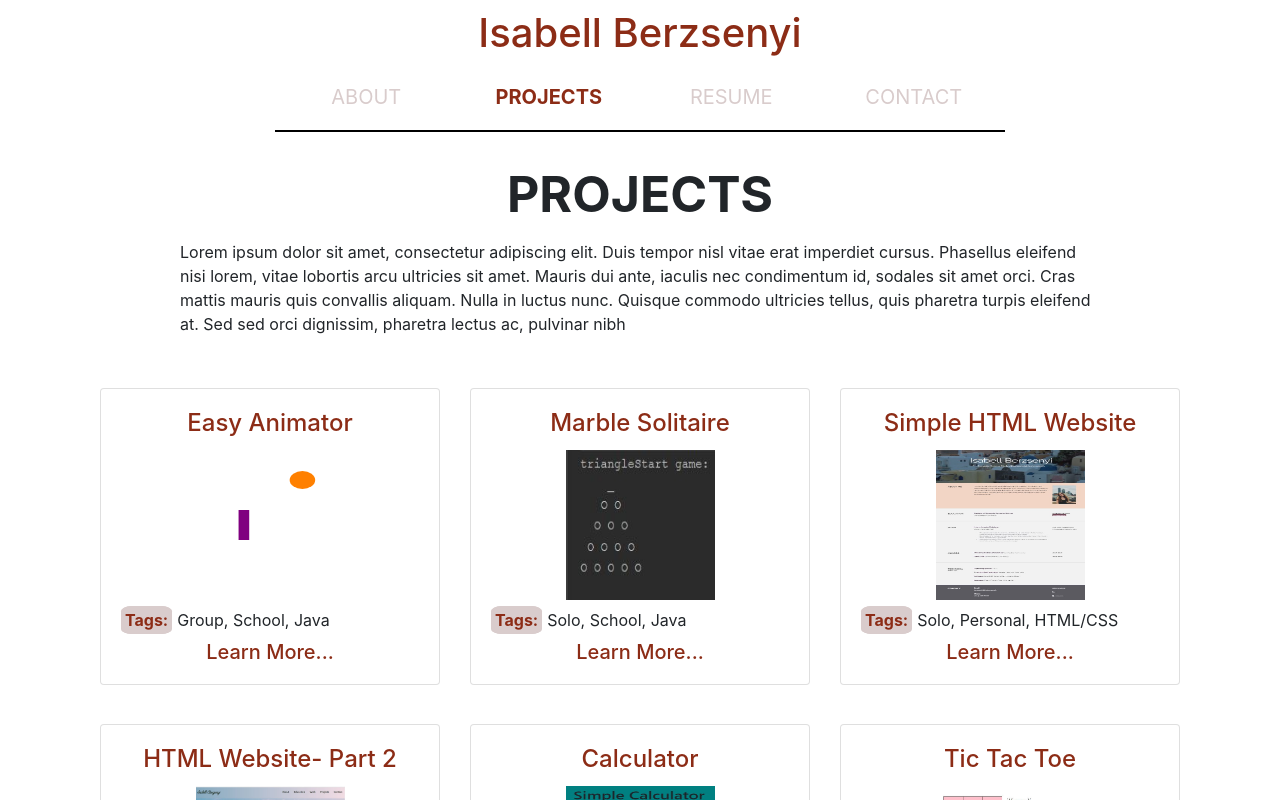
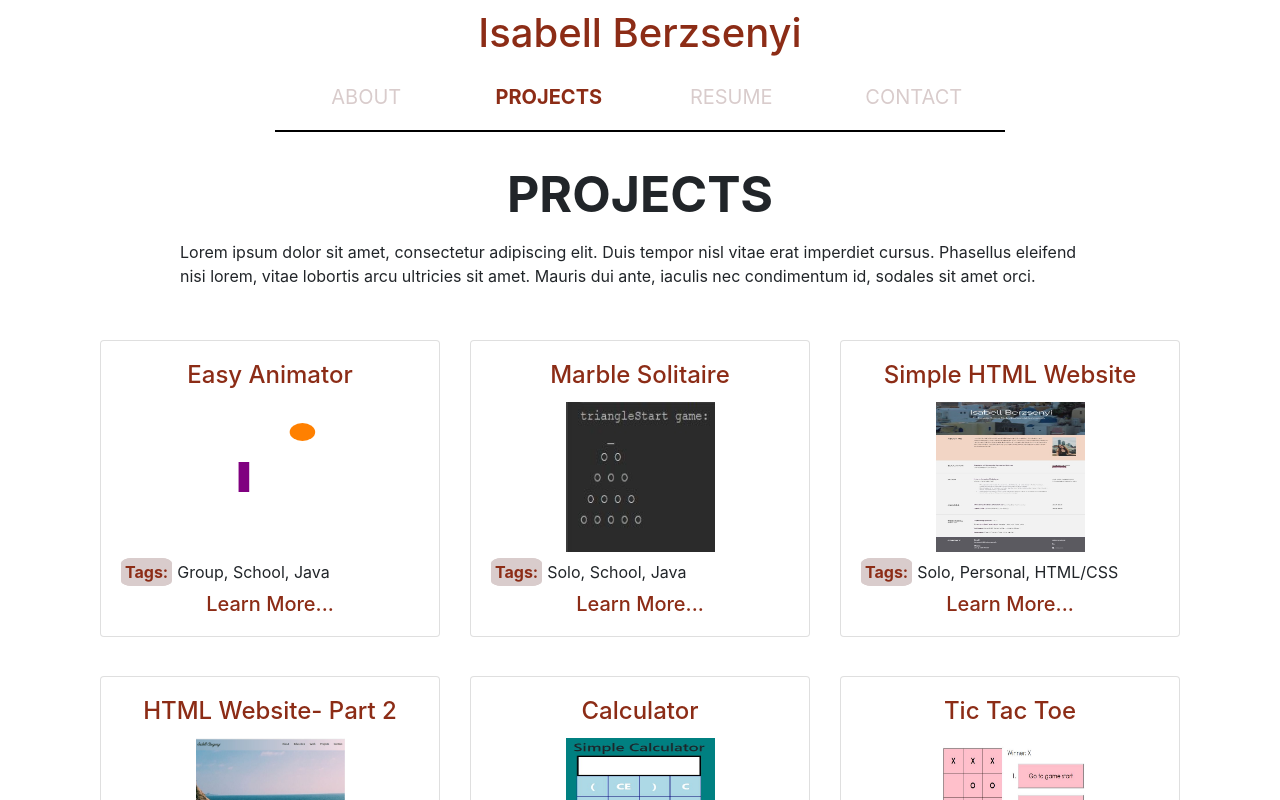
Before and after one commit to isabellberzsenyi/React_Portfolio, a React (Create React App) app: page /projects in a window 1280 px wide. Shown: the top 800 px of the page. Built offline with nearby package versions, Linux system fonts and the light colour scheme.

Commit message:
practice

```diff
--- a/src/components/projects.js
+++ b/src/components/projects.js
@@ -64,10 +64,7 @@ const Projects = props => {
               Lorem ipsum dolor sit amet, consectetur adipiscing elit. Duis
               tempor nisl vitae erat imperdiet cursus. Phasellus eleifend nisi
               lorem, vitae lobortis arcu ultricies sit amet. Mauris dui ante,
-              iaculis nec condimentum id, sodales sit amet orci. Cras mattis
-              mauris quis convallis aliquam. Nulla in luctus nunc. Quisque
-              commodo ultricies tellus, quis pharetra turpis eleifend at. Sed
-              sed orci dignissim, pharetra lectus ac, pulvinar nibh
+              iaculis nec condimentum id, sodales sit amet orci.
             </p>
           </Col>
         </Row>
```
